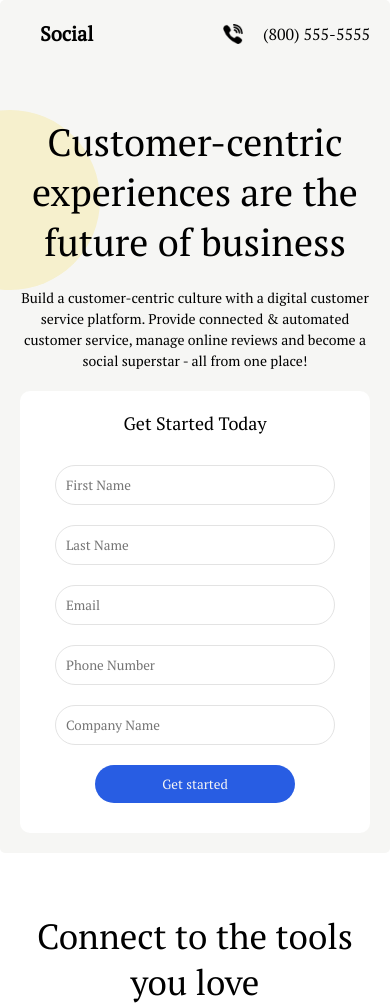
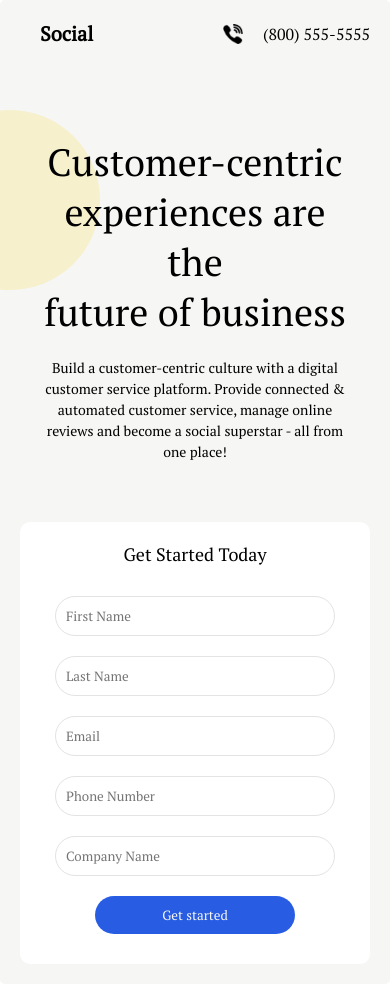
Before and after one commit to mbaah80/kelvin, a plain HTML site: page Index.html in a window 390 px wide. Shown: the top 1008 px of the page. Drawn offline with Linux system fonts and the light colour scheme.

Commit message:
first commit

```diff
--- a/css/main.css
+++ b/css/main.css
@@ -50,6 +50,11 @@
     margin-bottom: 20px;
     border: 1px solid #e3e3e3;
     border-radius: 200px;
+}
+.heroContent{
+    padding: 20px;
+    width: 50%;
+    margin-bottom: 20px;
 }
 .heroContent h1{
     font-size: 55px;
@@ -330,4 +335,7 @@
     .toolsHeader h3{
         font-size: 35px;
     }
+    .heroContent{
+        width: 100%;
+    }
 }
```
